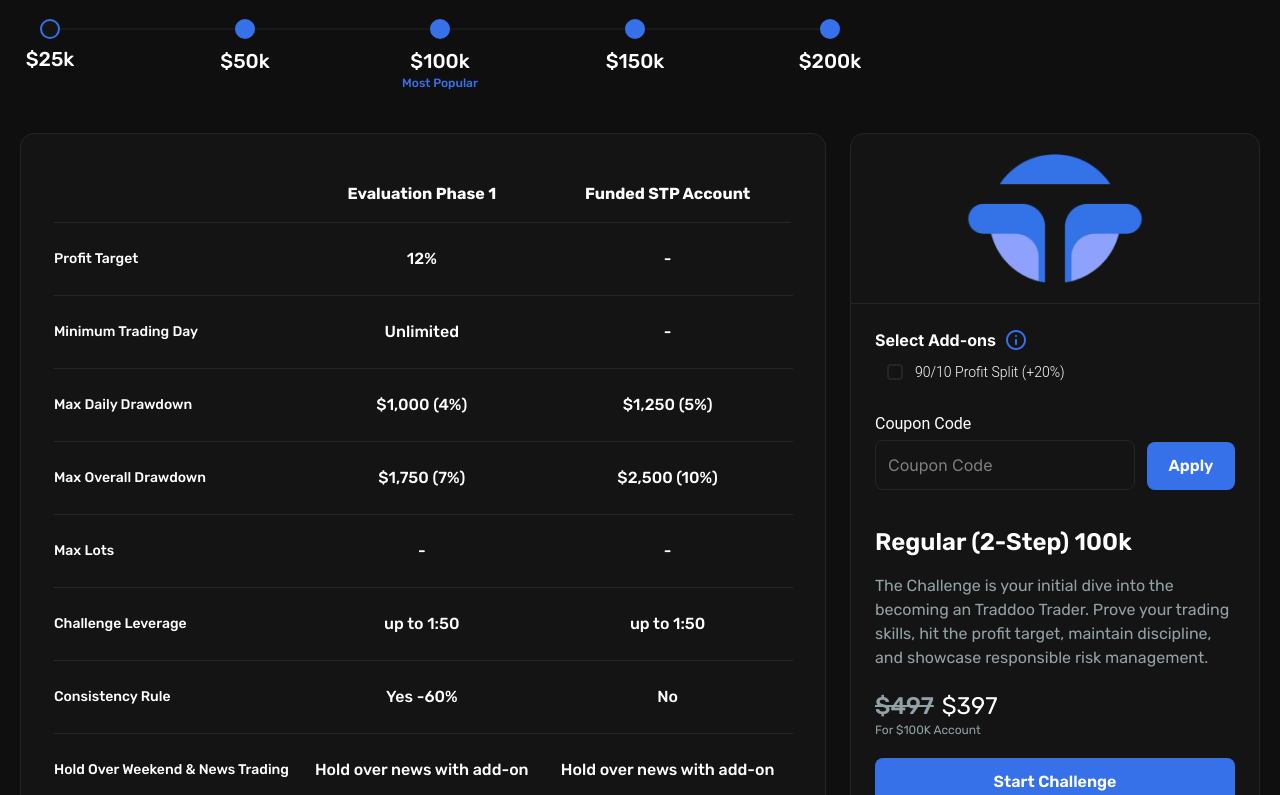
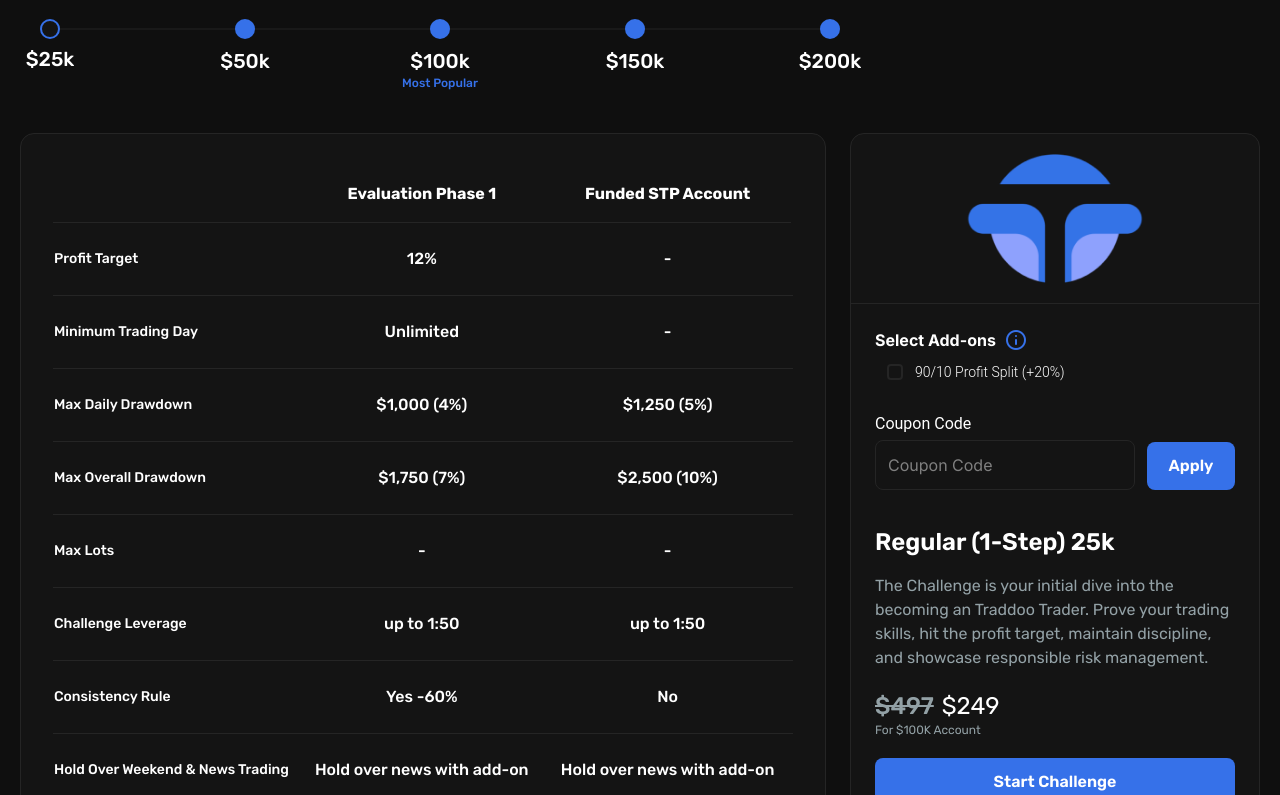
Before and after one commit to IntownNFT/TraddooMain, a React (Vite) app: page / in a window 1280 px wide. Shown: the part 3025-3820 px from the top of the page. Built offline with nearby package versions, Linux system fonts and the light colour scheme.

Commit message:
Add challenge form functionality

```diff
--- a/src/pages/landing-page/home/Challenge.tsx
+++ b/src/pages/landing-page/home/Challenge.tsx
@@ -52,6 +52,7 @@
   const [activeType, setActiveType] = useState(0);
   const [tableHead, setTableHead] = useState([""]);
   const [tableRows, setTableRows] = useState<RowDataItem[]>([]);
+  const [price, setPrice] = useState("")
 
   useEffect(() => {
 
@@ -97,9 +98,20 @@
         setTableRows(t3rowData[data] as RowDataItem[]);
         break;
     }
-    console.log(data)
 
   }, [activeSize, activeType]);
+
+  useEffect(()=> {
+    let row = 0;
+    if (activeType===0) {
+      if (activeSize<=2) row = 8;
+      else row = 9;
+    }
+    else row = 9;
+
+    setPrice(tableRows[row]?.evaluationPhase1)
+  }, [activeSize, activeType, tableRows])
+
 
   return (
     <div className="flex flex-col gap-3">
@@ -120,7 +132,7 @@
         </div>
         <div className="flex items-stretch gap-6 flex-wrap lg:flex-nowrap">
           <Table TABLE_HEAD={tableHead} TABLE_ROWS={tableRows} />
-          <StartChallengeForm />
+          <StartChallengeForm activeType={activeType} activeSize={activeSize} price={price} />
         </div>
       </div>
     </div>
--- a/src/pages/landing-page/home/ChallengeForm.tsx
+++ b/src/pages/landing-page/home/ChallengeForm.tsx
@@ -1,12 +1,52 @@
 import Logo from "../../../assets/logo-big.png";
 import { Checkbox } from "@material-tailwind/react";
 import FormButton from "../../../components/FormButton";
+import { createContext, useContext, useEffect, useState } from "react";
+
+const ChallengeContext = createContext<{ activeType: number; activeSize: number; price: string } | undefined>(undefined);
 
 
 const FormContent = () => {
+  const contextValue = useContext(ChallengeContext) || { activeType: 0, activeSize: 0 };
+  const { activeType, activeSize } = contextValue;
+
+  const [plan, setPlan] = useState("");
+  const [size, setSize] = useState("");
+
+  useEffect(() => {
+    switch (activeType) {
+      case 0:
+        setPlan("Regular (1-Step)");
+        break;
+      case 1:
+        setPlan("Regular (2-Step)");
+        break;
+      case 2:
+        setPlan("Swing (2-Step)");
+        break;
+    }
+    switch (activeSize) {
+      case 0:
+        setSize("25k");
+        break;
+      case 1:
+        setSize("50k");
+        break;
+      case 2:
+        setSize("100k");
+        break;
+      case 3:
+        setSize("150k");
+        break;
+      case 4:
+        setSize("200k");
+        break;
+    }
+  }, [activeSize, activeType]);
+
   return (
     <div className="mt-4 font-rubik font-semibold">
-      <h2 className="mb-4 text-2xl">Regular (2-Step) 100k</h2>
+      <h2 className="mb-4 text-2xl">{plan} {size}</h2>
       <p className="font-normal text-[#93A1A6]">
         The Challenge is your initial dive into the becoming an Traddoo Trader.
         Prove your trading skills, hit the profit target, maintain discipline,
@@ -51,13 +91,15 @@
 };
 
 const FormFooter = () => {
+  const contextValue = useContext(ChallengeContext) || { activeType: 0, activeSize: 0, price: "" };
+  const { price } = contextValue;
   return (
     <div className="flex items-center gap-5 flex-wrap-reverse">
       <FormButton type="submit" text="Start Challenge" />
       <div>
         <h3 className="font-rubik text-2xl">
           <span className="font-medium line-through text-[#93A1A6]">$497</span>
-          <span className="font-normal ml-2">$397</span>
+          <span className="font-normal ml-2">{price}</span>
         </h3>
         <p className="font-rubik text-[#93A1A6] text-xs">For $100K Account</p>
       </div>
@@ -76,14 +118,22 @@
   );
 };
 
-const StartChallengeForm = () => {
+interface ChallengeProps {
+  activeType: number;
+  activeSize: number;
+  price: string;
+}
+const StartChallengeForm = ({ activeType, activeSize, price }: ChallengeProps) => {
+
   return (
-    <div className="bg-dark-grey border border-light-grey rounded-[14px] w-full lg:max-w-[410px]">
-      <div className="border-b border-light-grey flex justify-center">
-        <img src={Logo} title="Traddoo Logo" alt="Traddoo logo" width={200} />
+    <ChallengeContext.Provider value={{activeType, activeSize, price}}>
+      <div className="bg-dark-grey border border-light-grey rounded-[14px] w-full lg:max-w-[410px]">
+        <div className="border-b border-light-grey flex justify-center">
+          <img src={Logo} title="Traddoo Logo" alt="Traddoo logo" width={200} />
+        </div>
+        <Form />
       </div>
-      <Form />
-    </div>
+    </ChallengeContext.Provider>
   );
 };
 
--- a/src/pages/landing-page/home/Partners.tsx
+++ b/src/pages/landing-page/home/Partners.tsx
@@ -38,8 +38,8 @@
           ref={logosRef}
           className="flex items-center justify-center md:justify-start [&_li]:mx-8 [&_img]:max-w-none animate-infinite-scroll"
         >
-          {logos.map((logo) => (
-            <li>
+          {logos.map((logo, index) => (
+            <li key={index}>
               <img
                 src={logo}
                 alt="partner"
```
